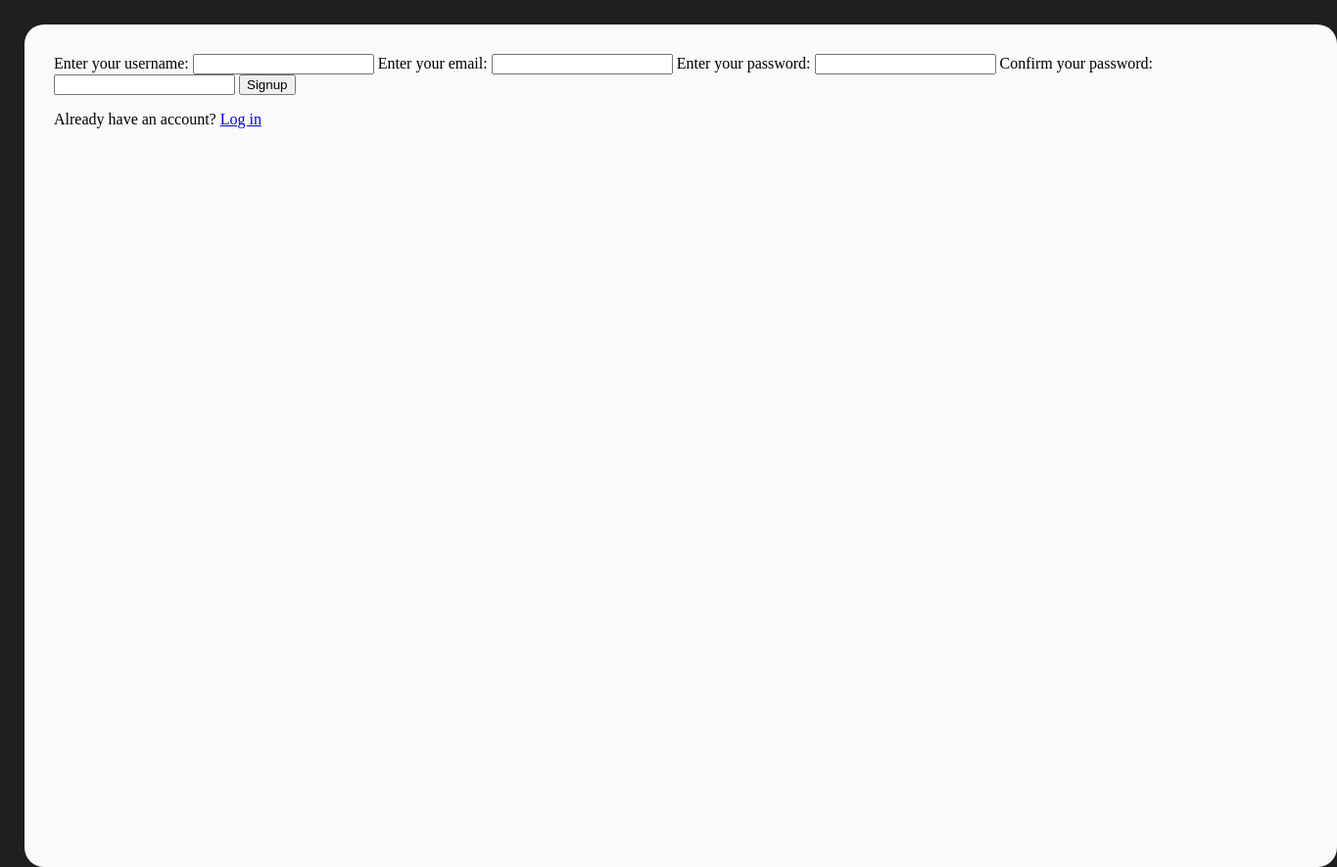
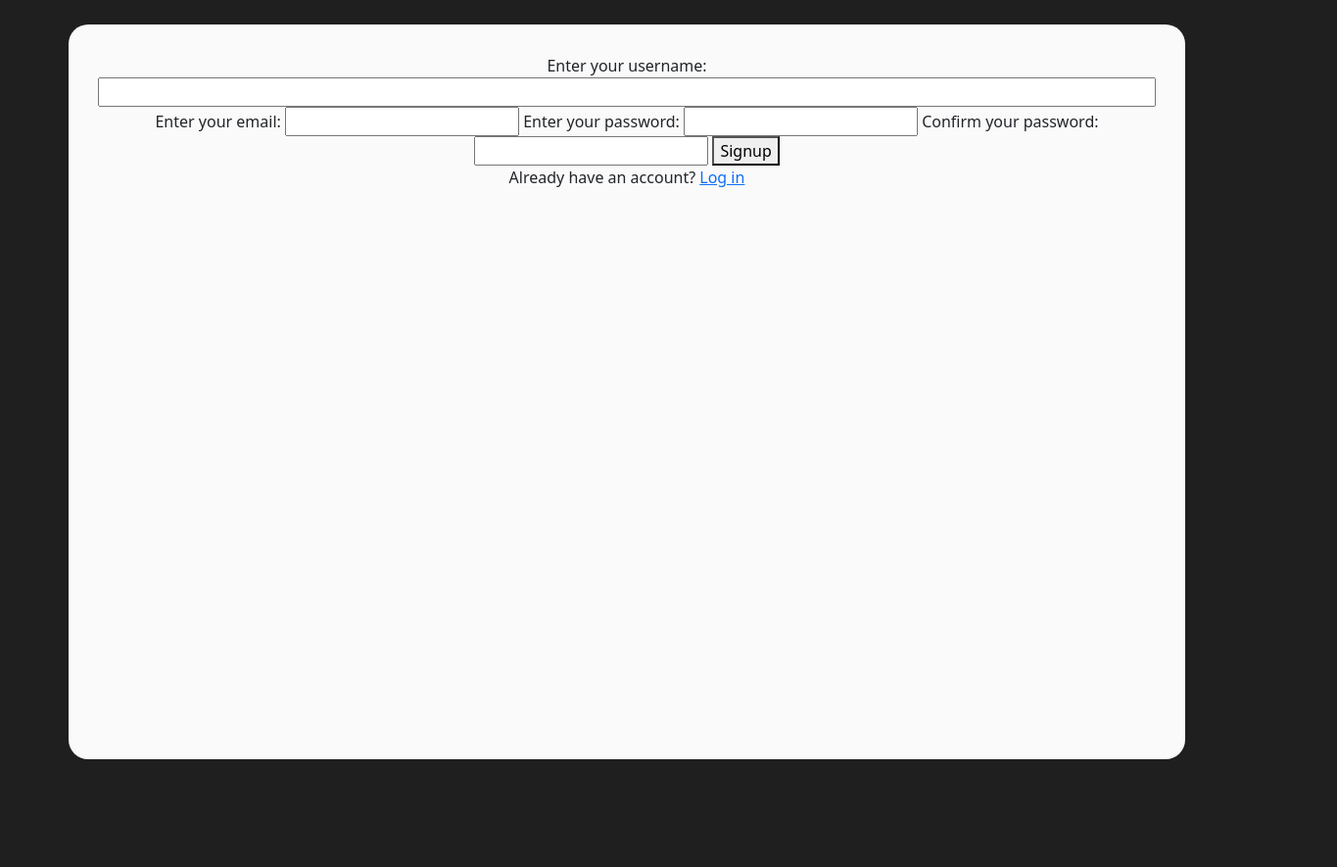
Before and after one commit to PMMalinduRK/Node-RPG, a website: page resources/html/signup.html in a window 1280 px wide. Shown: the whole page at 98% size, 1365 px wide, since content can reach past the window. After the commit the page ends 800 px from the top, so only its background shows below. Drawn offline with nearby package versions, Linux system fonts and the light colour scheme.

Commit message:
Added bootstrap css and js links to signup.html

```diff
--- a/resources/html/signup.html
+++ b/resources/html/signup.html
@@ -5,8 +5,11 @@
         <meta name="viewport" content="width=device-width, initial-scale=1">
         <title>Login</title>
         <!--css-->
+        <link href="https://cdn.jsdelivr.net/npm/bootstrap@5.3.0-alpha1/dist/css/bootstrap.min.css" rel="stylesheet" integrity="sha384-GLhlTQ8iRABdZLl6O3oVMWSktQOp6b7In1Zl3/Jr59b6EGGoI1aFkw7cmDA6j6gD" crossorigin="anonymous">
         <link rel="stylesheet" href="../css/main.css">
+        <link rel="stylesheet" href="../css/login_signup.css">
         <!--js-->
+        <script src="https://cdn.jsdelivr.net/npm/bootstrap@5.3.0-alpha1/dist/js/bootstrap.bundle.min.js" integrity="sha384-w76AqPfDkMBDXo30jS1Sgez6pr3x5MlQ1ZAGC+nuZB+EYdgRZgiwxhTBTkF7CXvN" crossorigin="anonymous"></script>
         <script src="https://ajax.googleapis.com/ajax/libs/jquery/3.6.3/jquery.min.js"></script>
         <script src="https://cdn.socket.io/4.5.4/socket.io.min.js"></script>
         <script src="../js/signup.js"></script>
```
